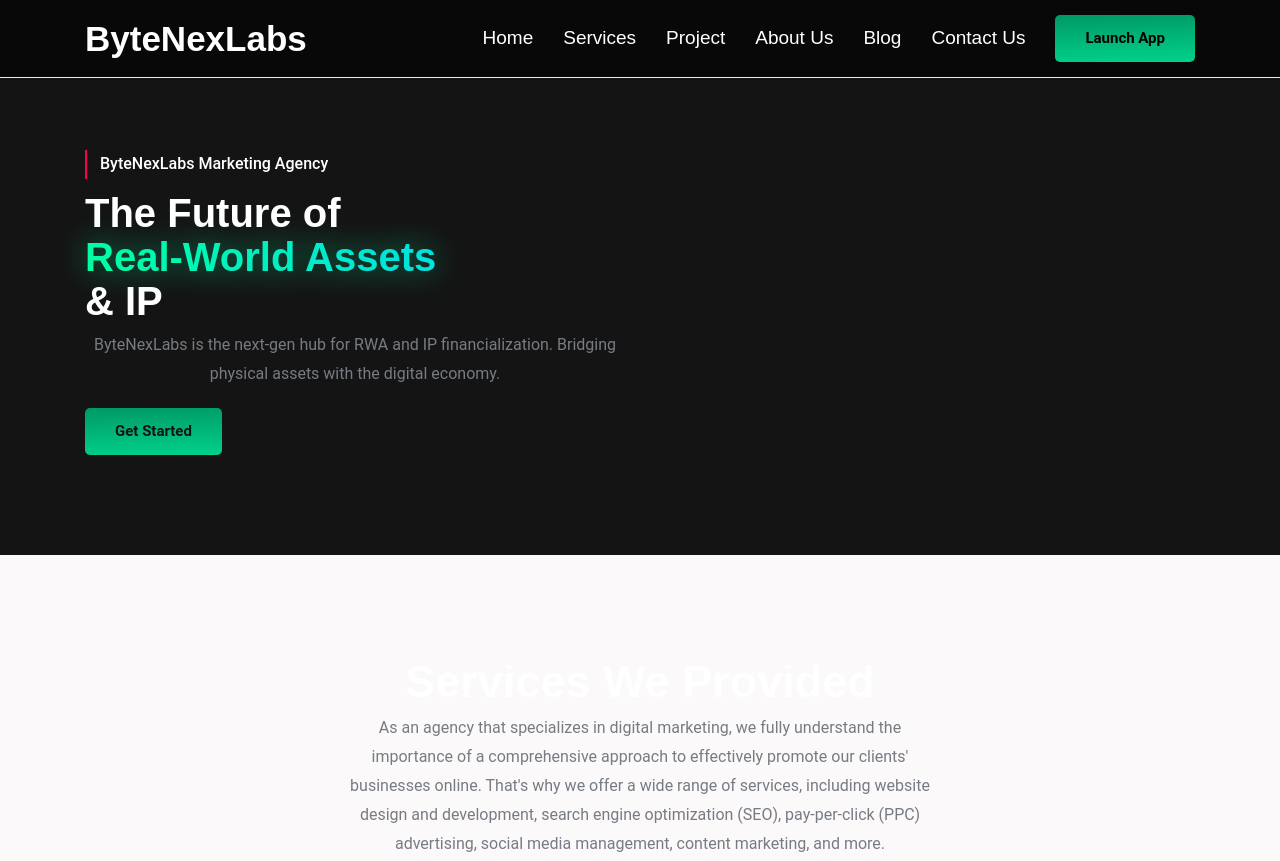
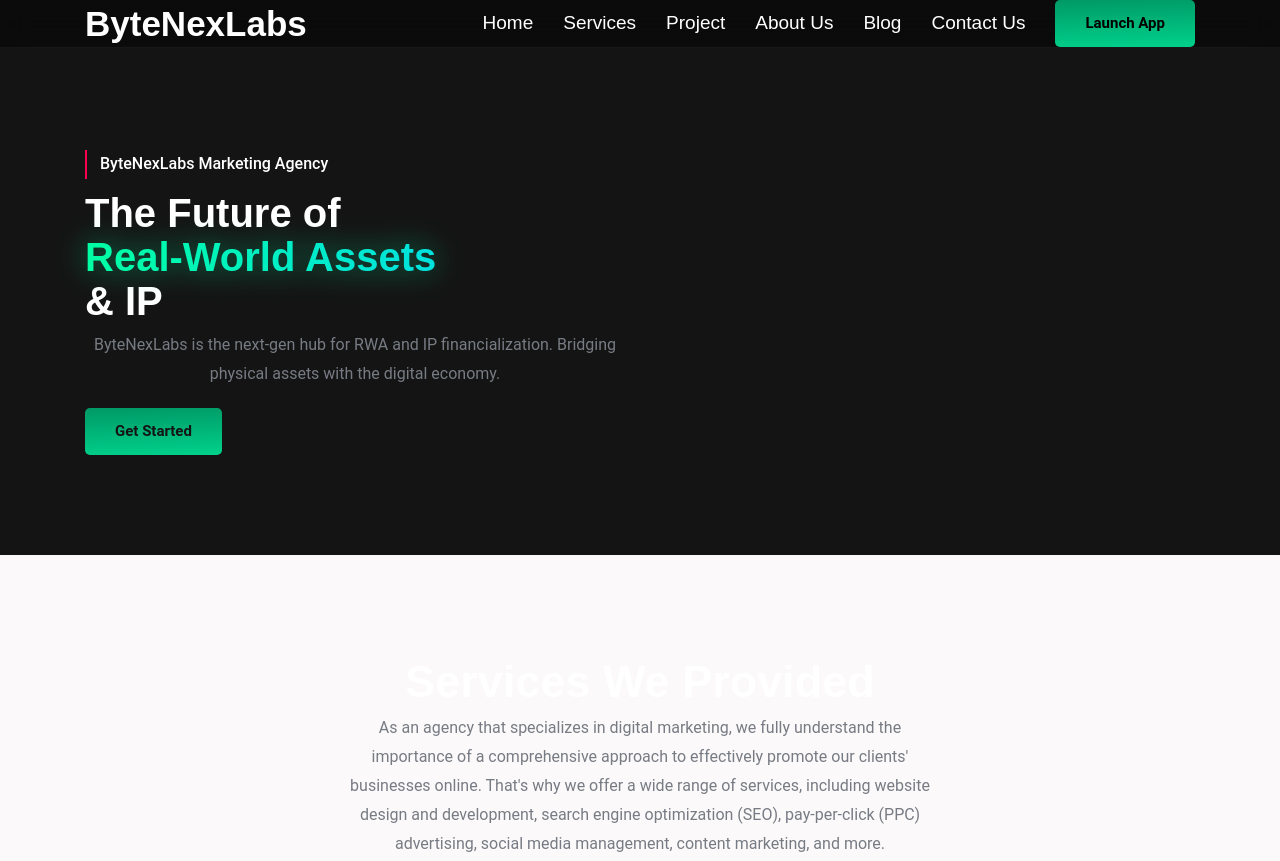
Before and after one commit to ByteNexLabs/ByteNexLabs, a plain HTML site: page index.html in a window 1280 px wide. Shown: the top 861 px of the page. Drawn offline with nearby package versions, Linux system fonts and the light colour scheme.

Commit message:
Update style.css

```diff
--- a/assets/css/style.css
+++ b/assets/css/style.css
@@ -254,11 +254,11 @@ body {
   top: 0;
   left: 0;
   width: 100%;
-  background-color: rgba(5, 5, 5, 0.8) !important; backdrop-filter: blur(10px);
-  padding-block: 15px;
-  border-block-end: 1px solid var(--cultured);
-  z-index: 4;
-  transition: var(--transition-1);
+  background-color: rgba(5, 5, 5, 0.6) !important; /* Transparent Black */
+  backdrop-filter: blur(12px); /* Glass blur effect */
+  border-bottom: 1px solid rgba(255, 255, 255, 0.05);
+  z-index: 100;
+
 }
 
 .header.active { filter: drop-shadow(var(--shadow-2)); }
```
